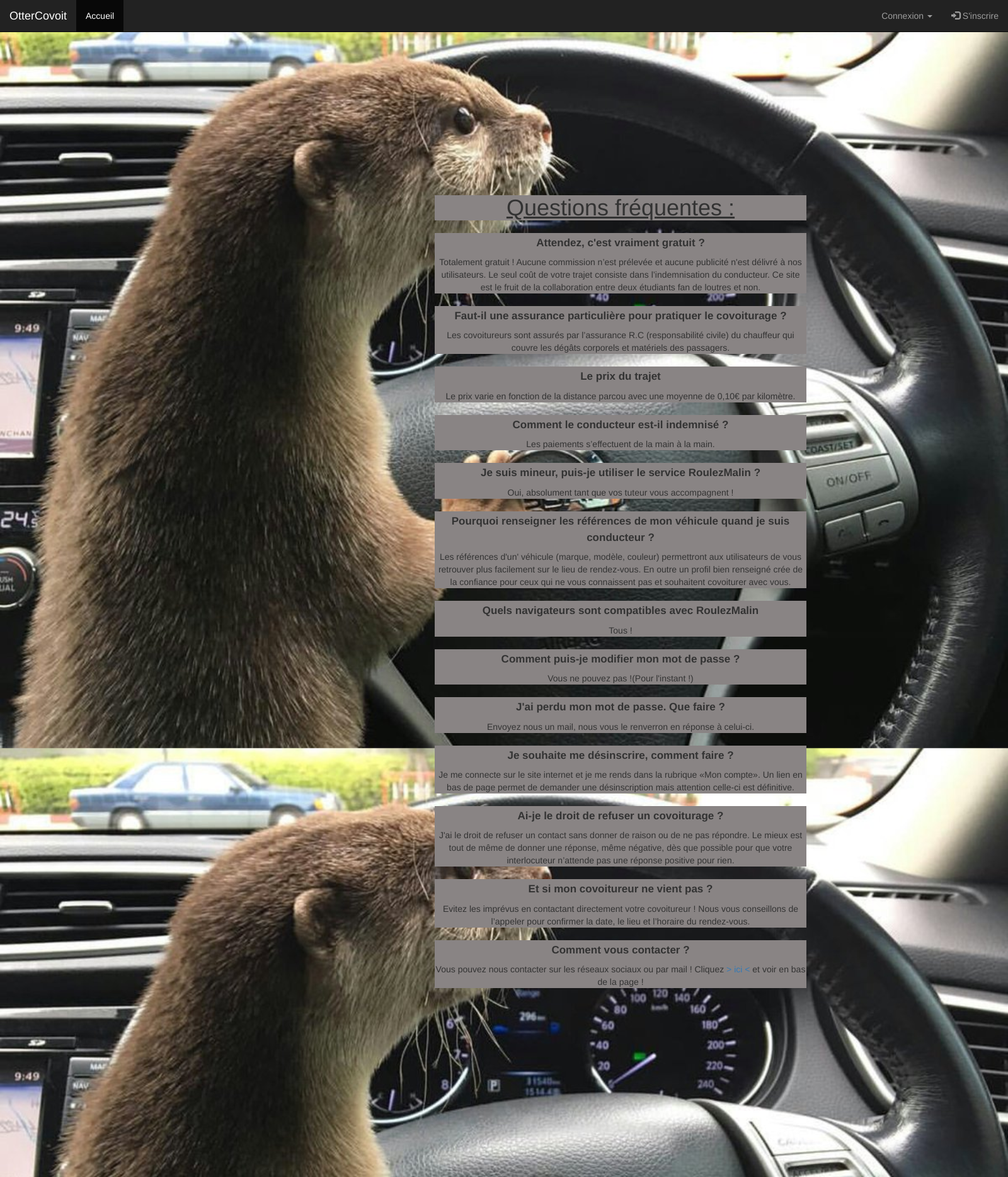
After one commit to Mahery05/projet-covoit, a PHP site: page /Faq.html in a window 1600 px wide. The commit adds this page. Shown: the whole page at 63% size. Run offline with PHP 8.4, Linux system fonts and the light colour scheme; some libraries are stand-ins or nearby versions.

Commit message:
Mise à jour

```diff
--- /dev/null
+++ b/Faq.html
@@ -0,0 +1,160 @@
+<!DOCTYPE html>
+<html lang="en">
+<head>
+	<title>OtterCovoit | F.A.Q </title>
+	<meta charset="utf-8">
+	<meta name="viewport" content="width=device-width, initial-scale=1">
+
+	<link href="https://fonts.googleapis.com/icon?family=Material+Icons" rel="stylesheet">
+	<link rel="stylesheet" href="https://maxcdn.bootstrapcdn.com/bootstrap/3.3.7/css/bootstrap.min.css">
+	<link rel="stylesheet" href="index.css" >
+	<link rel="stylesheet" href="css/bootstrap-material-datetimepicker.css">
+
+	<!-- Script Google -->
+	<script src="https://ajax.googleapis.com/ajax/libs/jquery/3.2.1/jquery.min.js"></script>
+	<script src="https://maxcdn.bootstrapcdn.com/bootstrap/3.3.7/js/bootstrap.min.js"></script>
+	<script src="js/moment.min.js" type="text/javascript"></script>
+
+
+
+
+</head>
+
+
+<body id="body1">
+
+	<!-- Nav-Bar -->
+
+	<nav class="navbar navbar-inverse navbar-fixed-top">
+
+		<div class="container-fluid">
+
+			<div class="navbar-header">
+				<a class="navbar-brand" href="Index.html">OtterCovoit</a>
+			</div>
+
+			<ul class="nav navbar-nav ">
+				<li class="active"><a href="Index.html">Accueil</a></li>
+			</ul>
+
+			<ul class="nav navbar-nav navbar-right">
+				<li class="dropdown">
+					<a class="dropdown-toggle" data-toggle="dropdown" href="#"> Connexion
+						<span class="caret"></span>
+					</a>
+
+					<ul class="dropdown-menu">
+						<li>
+							<label for="usr"> Adresse-Mail :</label>
+							<input type="text" id="email"  class="form-control">
+						</li>
+
+						<li>
+							<label for="usr"> Mot de passe :</label>
+							<input type="text" class="form-control" id="usr">
+						</li>
+					</ul>
+				</li>
+
+				<li><a href="inscription.html"><span class="glyphicon glyphicon-log-in"></span> S'inscrire</a></li>
+
+			</ul>
+		</div>
+	</nav>
+
+
+
+	<!-- Liste Questions/Réponses de la F.A.Q -->
+	<div class="container" id="containerMain">
+		<div class="pad" >
+
+			<h1 class="titre_interne" style="text-decoration: underline;">Questions fr&eacute;quentes :</h1>
+
+			<div class="texte">
+				<h3><span style="font-size:14px;"><strong style="font-size: 17px;">Attendez, c'est vraiment gratuit ?</strong></span></h3>
+
+				<p>Totalement gratuit ! Aucune commission n’est prélevée et aucune publicité n'est délivré à nos utilisateurs. Le seul coût de votre trajet consiste dans l’indemnisation du conducteur. Ce site est le fruit de la collaboration entre deux étudiants fan de loutres et non.</p>
+			</div>
+			<div class="texte">
+				<h3><strong style="font-size: 17px;">Faut-il une assurance particulière pour pratiquer le covoiturage ?</strong></h3>
+
+				<p>Les covoitureurs sont assurés par l’assurance R.C (responsabilité civile) du chauffeur qui couvre les dégâts corporels et matériels des passagers.</p>
+			</div>
+
+			<div class="texte">
+				<h3><strong style="font-size: 17px;">Le prix du trajet</strong></h3>
+
+				<p>Le prix varie en fonction de la distance parcou avec une moyenne de 0,10€ par kilomètre.</p>
+			</div>
+
+			<div class="texte">
+				<h3><strong style="font-size: 17px;">Comment le conducteur est-il indemnisé ?</strong></h3>
+
+				<p>Les paiements s’effectuent de la main à la main.</p>
+			</div>
+
+			<div class="texte">
+				<h3><strong style="font-size: 17px;">Je suis mineur, puis-je utiliser le service RoulezMalin ?</strong></h3>
+
+				<p>Oui, absolument tant que vos tuteur vous accompagnent !</p>
+			</div>
+
+			<div class="texte">
+				<h3><strong style="font-size: 17px;">Pourquoi renseigner les références de mon véhicule quand je suis conducteur ?</strong></h3>
+
+				<p>Les références d'un' véhicule (marque, modèle, couleur) permettront aux utilisateurs de vous retrouver plus facilement sur le lieu de rendez-vous. En outre un profil bien renseigné crée de la confiance pour ceux qui ne vous connaissent pas et souhaitent covoiturer avec vous.</p>
+			</div>
+
+			<div class="texte">
+				<h3><strong style="font-size: 17px;">Quels navigateurs sont compatibles avec RoulezMalin</strong></h3>
+
+				<p>Tous ! </p>
+			</div>
+
+			<div class="texte">
+				<h3><strong style="font-size: 17px;">Comment puis-je modifier mon mot de passe ?</strong></h3>
+
+				<p>Vous ne pouvez pas !(Pour l'instant !)</p>
+			</div>
+
+			<div class="texte">
+				<h3><strong style="font-size: 17px;">J&#39;ai perdu mon mot de passe. Que faire ?</strong></h3>
+
+				<p>Envoyez nous un mail, nous vous le renverron en réponse à celui-ci.</p>
+			</div>
+
+			<div class="texte">
+				<h3><strong style="font-size: 17px;">Je souhaite me désinscrire, comment faire ?</strong></h3>
+
+				<p>Je me connecte sur le site internet et je me rends dans la rubrique «Mon compte». Un lien en bas de page permet de demander une désinscription mais attention celle-ci est définitive.</p>
+			</div>
+
+			<div class="texte">
+				<h3><strong style="font-size: 17px;">Ai-je le droit de refuser un covoiturage ?</strong></h3>
+
+				<p>J'ai le droit de refuser un contact sans donner de raison ou de ne pas répondre. Le mieux est tout de même de donner une réponse, même négative, dès que possible pour que votre interlocuteur n’attende pas une réponse positive pour rien.</p>
+			</div>
+
+			<div class="texte">
+				<h3><strong style="font-size: 17px;">Et si mon covoitureur ne vient pas ?</strong></h3>
+
+				<p>Evitez les imprévus en contactant directement votre covoitureur ! Nous vous conseillons de l’appeler pour confirmer la date, le lieu et l’horaire du rendez-vous.</p>
+			</div>
+			<div class="texte">
+				<h3><strong style="font-size: 17px;">Comment vous contacter ?</strong></h3>
+
+				<p>Vous pouvez nous contacter sur les réseaux sociaux ou par mail ! Cliquez <a href="Index.html">> ici <</a> et voir en bas de la page !</p>
+			</div>
+
+
+		</div>
+	</div>
+
+
+
+
+
+
+
+</body>
+</html>
--- a/index.css
+++ b/index.css
@@ -48,7 +48,7 @@ footer{
 }
 
 .marge{
-   padding : 10px;
+    padding : 10px;
 }
 
 
@@ -68,6 +68,13 @@ footer{
 #containerMain{
     padding : 200px;
     margin-left : 400px;
+
+}
+#containerMain2{
+    padding : 200px;
+    margin-left : 400px;
+    background-color: lightblue;
+
 }
 
 #InputMain{
@@ -75,3 +82,53 @@ footer{
     width : 580px;
     height : 540px;
 }
+
+
+#article {
+    background-color: lightblue;
+    padding : 300px;
+    margin-left : 900px;
+    width : 580px;
+    height : 540px;
+
+}
+
+.texte {
+    background-color: #898484;
+    text-align: center;
+
+}
+
+.titre_interne{
+    background-color: #898484;
+    text-align: center;
+
+}
+
+
+
+.pied {
+    background-color: #BDBDBD;
+    text-align: center;
+    line-height: 160px;
+    /*width: 591px;*/
+    height: 160px;
+    margin-left:auto;
+    margin-right:auto;
+    /*font-size: 80px;*/
+    bottom:0px;
+}
+
+
+
+.logo {
+    /*border: 1px solid #ddd;*/
+    border-radius: 4px;
+    padding: 5px;
+    width: 100px;
+
+}
+
+.logo:hover {
+    box-shadow: 0 0 2px 1px rgba(0, 140, 186, 0.5);
+}
```
Also changed, not shown: Index.html (+16 -0 lines), inscription.html (+18 -1 lines), image/facebook.png (added), image/faq.jpg (added), image/twitter.png (added), 1 other file.
